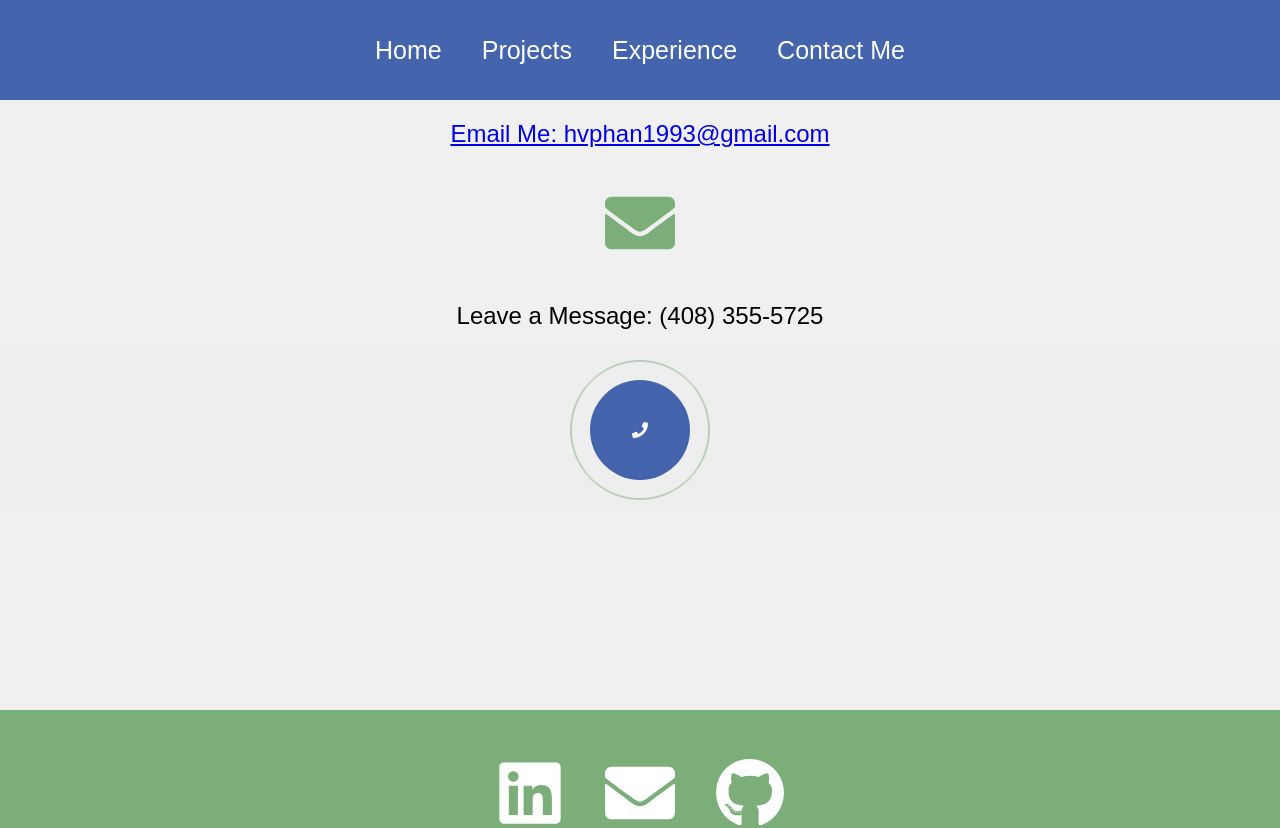
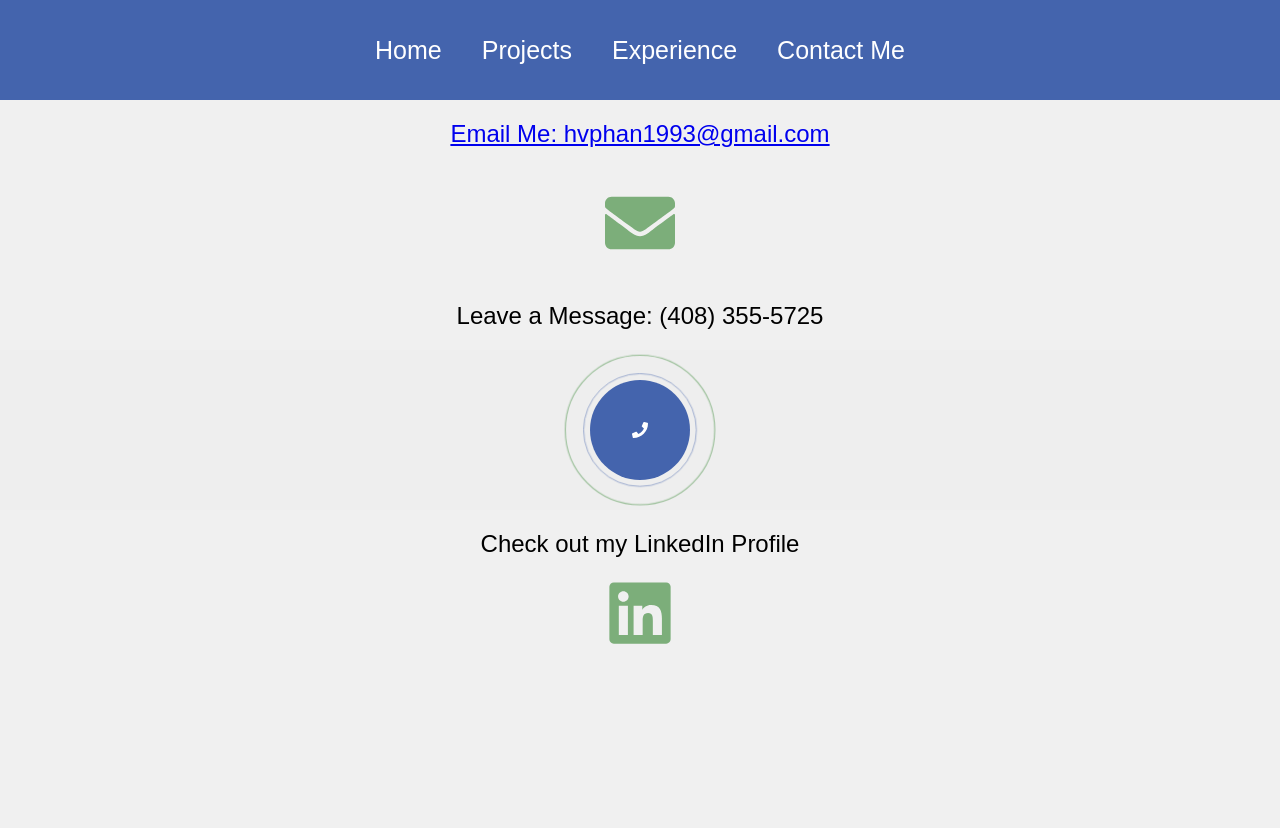
Before and after one commit to hvphan1993/HVP-React-Portfolio, a React (Create React App) app in the folder client/: page /contactme in a window 1280 px wide. Shown: the top 828 px of the page. Built offline with nearby package versions, Linux system fonts and the light colour scheme.

Commit message:
added linkedin to contact page

```diff
--- a/client/src/pages/Email.js
+++ b/client/src/pages/Email.js
@@ -1,7 +1,8 @@
 import React from "react";
-import { FaEnvelope } from "react-icons/fa";
+// import { FaEnvelope } from "react-icons/fa";
 import "../styles/Email.css";
-import { FaPhone } from "react-icons/fa";
+// import { FaPhone } from "react-icons/fa";
+import { FaLinkedin, FaEnvelope, FaPhone } from "react-icons/fa";
 
 function Email() {
   return (
@@ -25,6 +26,15 @@ function Email() {
           </div>
         </a>
       </div>
+
+      <div className="text">
+          Check out my LinkedIn Profile
+        </div>
+          <a href="https://www.linkedin.com/in/hien-phan-profile/" target="_">
+          <div className="linkedicon">
+          <FaLinkedin />
+          </div>
+        </a>
     </div>
   );
 }
--- a/client/src/styles/Email.css
+++ b/client/src/styles/Email.css
@@ -120,11 +120,64 @@
   }
 }
 
+  .linkedin {
+      margin: 10px 25px;
+      font-size: x-large;
+  }
+
+  .linkedicon {
+    color: #7cae7a;
+    margin: 20px;
+    font-size: 70px;
+    cursor: pointer;
+  }
+
+  .linkedicon:hover {
+    color: #7cae7a;
+    margin: 20px;
+    font-size: 70px;
+    cursor: pointer;
+    animation: shake 0.82s cubic-bezier(0.36, 0.07, 0.19, 0.97) both;
+    transform: translate3d(0, 0, 0);
+    backface-visibility: hidden;
+    perspective: 1000px;
+  }
+
+  @keyframes shake {
+    10%,
+    90% {
+      transform: translate3d(-1px, 0, 0);
+    }
+
+    20%,
+    80% {
+      transform: translate3d(2px, 0, 0);
+    }
+
+    30%,
+    50%,
+    70% {
+      transform: translate3d(-4px, 0, 0);
+    }
+
+    40%,
+    60% {
+      transform: translate3d(4px, 0, 0);
+    }
+  }
+
 @media only screen and (max-width: 600px) {
   .text {
     display: none;
   }
 
+  .linkedin {
+    display: none;
+  }
+
+  .linkedicon {
+    display: block;
+  }
   /* .phone {
         display: none;
       } */
```
